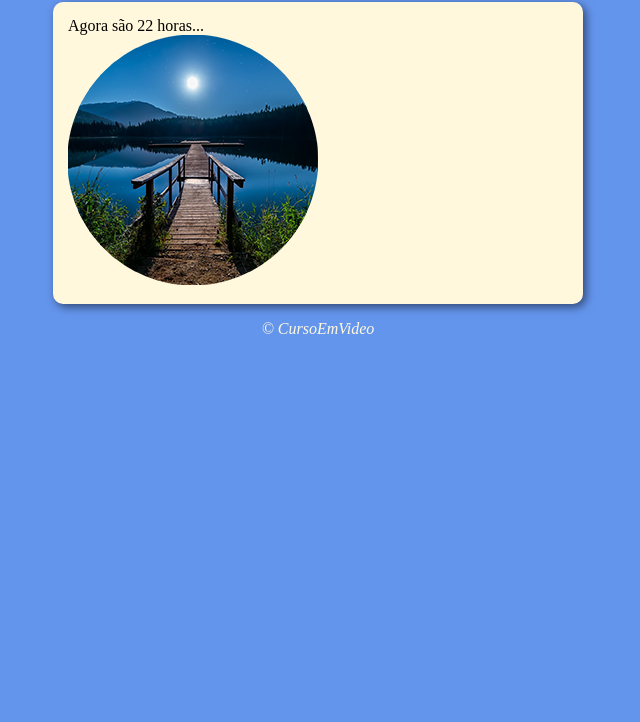
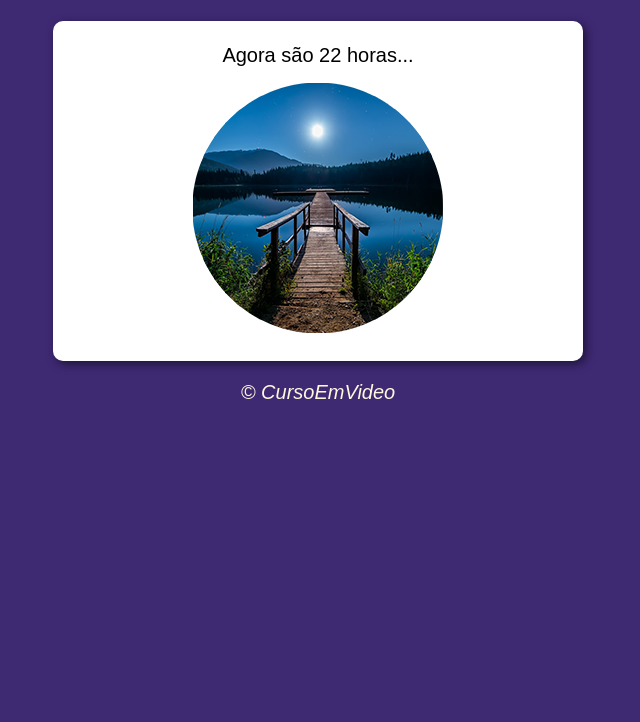
Before and after one commit to d-assis/aprendendoJs, a plain HTML site: page aula 12ex/ex014/modelo.html in a window 1280 px wide. Shown: the part 78-800 px from the top of the page, without its empty margins (322-962 px from the left). Drawn offline with Linux system fonts and the light colour scheme.

Commit message:
subindo novo exercício proposto

```diff
--- a/aula 12ex/ex014/modelo.css
+++ b/aula 12ex/ex014/modelo.css
@@ -1,6 +1,6 @@
 body{
     background-color:cornflowerblue ;
-    font: normal, 15pt, Arial;
+    font: normal 15pt Arial;
 }
 
 header{
@@ -9,7 +9,7 @@ header{
 }
 
 section{
-    background-color: cornsilk;
+    background-color: white;
     border-radius: 10px;
     padding: 15px;
     width: 500px;
@@ -22,3 +22,8 @@ footer{
     font-style: italic;
     text-align: center;
 }
+
+div{
+    text-align: center;
+    padding: 8px;
+}
--- a/aula 12ex/ex014/modelo.html
+++ b/aula 12ex/ex014/modelo.html
@@ -3,14 +3,14 @@
     <head>
         <meta charset="UTF-8">
         <link href="modelo.css" rel="stylesheet">
-        <title>Modelo de exercício</title>
+        <title>Hora do dia</title>
     </head>
-    <body>
+    <body onload="carregar()">
         <header>
             <h1 id="headL">Hora do dia</h1>
         </header>
         <section>
-            <div id="msg">Aqui deve aparecer a imagem</div>
+            <div id="msg">Aqui deve aparecer a mensagem</div>
 
             <div id=foto>
                 <img id="imagem" src='manha.png' alt="fotinho">
@@ -18,7 +18,7 @@
 
         </section>
         <footer>
-            <p> &copy; CursoEmVideo</p>
+            <p id="foot"> &copy; CursoEmVideo</p>
         </footer>
         <script src='modelo.js'></script>
     </body>
--- a/aula 12ex/ex014/modelo.js
+++ b/aula 12ex/ex014/modelo.js
@@ -1,3 +1,4 @@
+function carregar (){
     var msg = window.document.querySelector('#msg')
     var img = window.document.querySelector('#imagem')
     var data = new Date()
@@ -9,13 +10,18 @@
         //bom dia
         img.src = "manha.png"
         document.querySelector('#headL').innerHTML = 'Bom dia!'
+        document.body.style.backgroundColor = '#e3c13b'
+        document.querySelector('#headL').style.color = '#3a3957'
+        document.querySelector('#foot').style.color = '#3a3957'
     } else if(hora >=12 && hora < 18){
         //boa tarde
         img.src = "tarde.png"
         document.querySelector('#headL').innerHTML = 'Boa Tarde!'
+        document.body.style.backgroundColor = '#e05164'
     } else {
         // boa noite
         img.src = "noite.png"
-
         document.querySelector('#headL').innerHTML = 'Boa noite!'
+        document.body.style.backgroundColor = "#3e2973"
     }
+}
```
